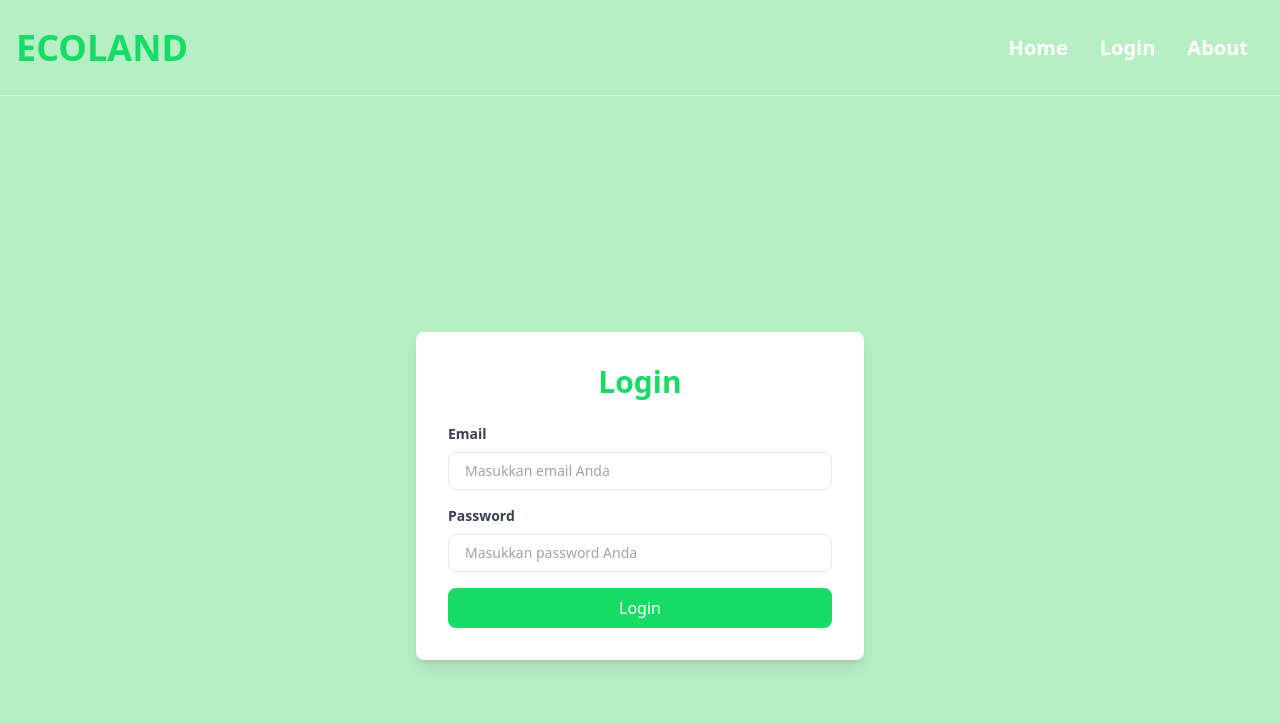
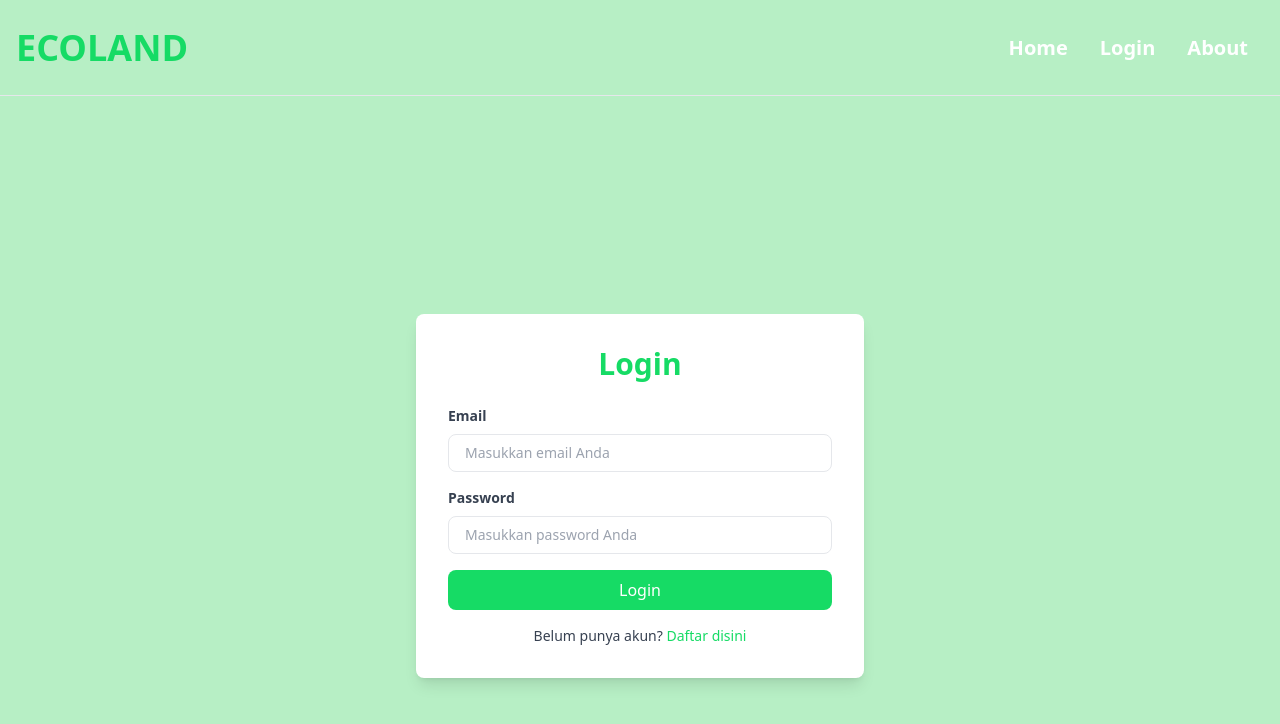
Before and after one commit to Ecoland-C624-PS008/ecoland-frontend, a React (Vite) app: page /login in a window 1280 px wide. Shown: the top 724 px of the page. Built offline with nearby package versions, Linux system fonts and the light colour scheme.

Commit message:
Update Login.jsx
update tulisan di bawah tombol login

```diff
--- a/src/components/Login.jsx
+++ b/src/components/Login.jsx
@@ -1,4 +1,5 @@
 import React from 'react';
+import { Link } from 'react-router-dom';
 
 const Login = () => {
   return (
@@ -23,6 +24,7 @@ const Login = () => {
             />
           </div>
           <button className="w-full px-4 py-2 text-white bg-[#16db65] rounded-lg hover:bg-[#14c053]">Login</button>
+          <p className="text-center text-sm text-gray-700">Belum punya akun? <Link to="/register" className="text-[#16db65]">Daftar disini</Link></p> {/* Tautan ke halaman register */}
         </form>
       </div>
     </div>
```
